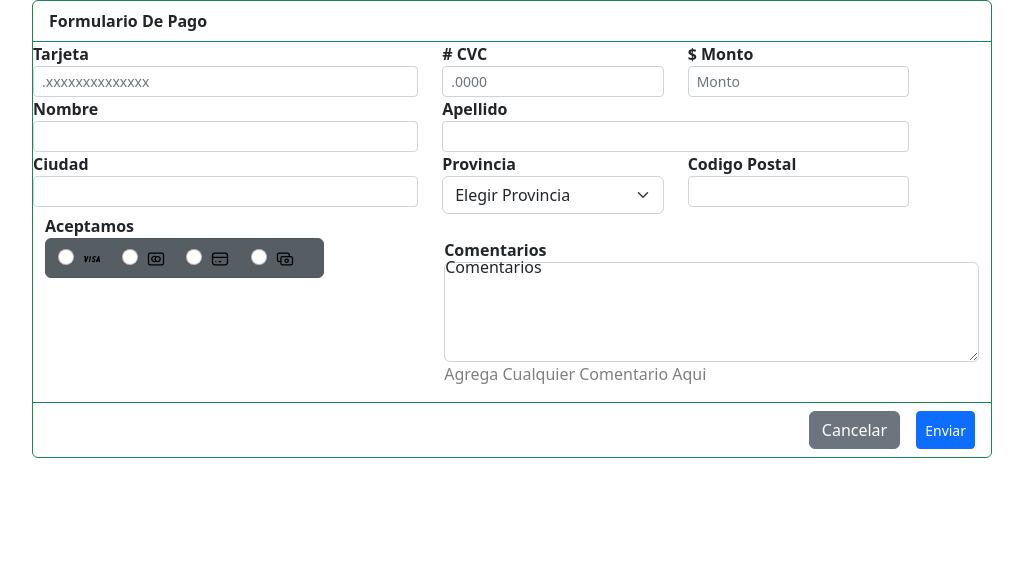
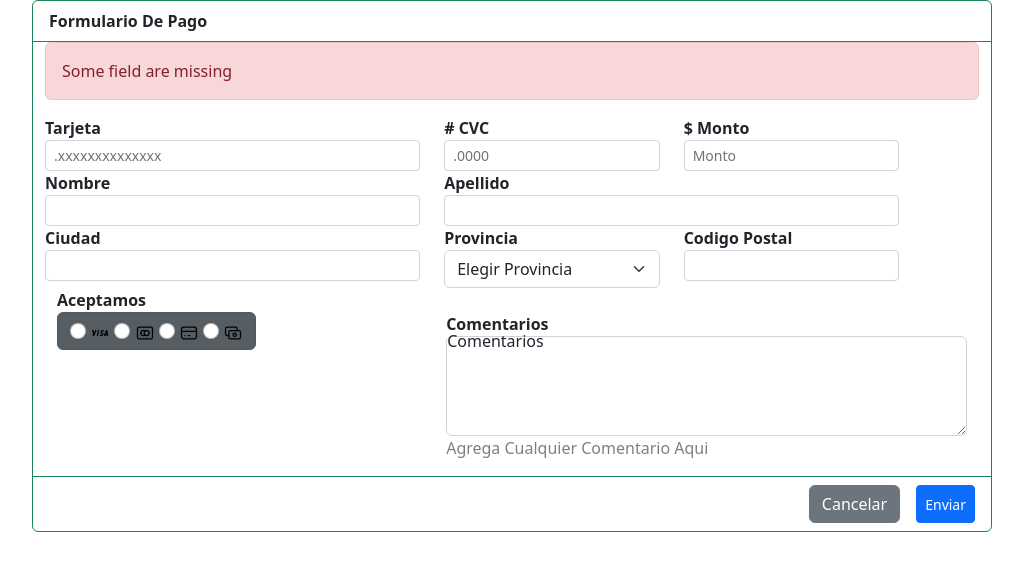
Before and after one commit to 4GeeksAcademy/Simon-torbett-Formulario, a plain HTML site: page index.html in a window 1280 px wide. Shown: the whole page, without its empty margins (50-1073 px from the left). Drawn offline with nearby package versions, Linux system fonts and the light colour scheme.

Commit message:
first commit

```diff
--- a/index.html
+++ b/index.html
@@ -18,7 +18,12 @@
             <div class="card-header bg-transparent border-success"> <b>Formulario De Pago</b></div>
             <form>
                 <fieldset>
+                    <div class="container">
+                        <div class="alert alert-danger">
+                            Some field are missing
+                        </div>
                     <div class="row">
+
                         <div class="col-5"> <B>Tarjeta</B>
                             <input class="form-control form-control-sm" type="text" placeholder=".xxxxxxxxxxxxxx"
                                 aria-label=".form-control-sm example">
@@ -60,7 +65,7 @@
                                     checked>
                                 <label class="btn btn-secondary" for="option1">
                                     <div>
-                                        <div class="form-check form-check-inline">
+
                                             <input class="form-check-input" type="radio" name="inlineRadioOptions"
                                                 id="inlineRadio1" value="option1">
                                             <label class="form-check-label" for="inlineRadio1"><svg
@@ -76,8 +81,8 @@
                                                         d="M16 9.5a.5 .5 0 0 0 -.5 -.5h-.75c-.721 0 -1.337 .521 -1.455 1.233l-.09 .534a1.059 1.059 0 0 0 1.045 1.233a1.059 1.059 0 0 1 1.045 1.233l-.09 .534a1.476 1.476 0 0 1 -1.455 1.233h-.75a.5 .5 0 0 1 -.5 -.5" />
                                                     <path d="M18 14h2.7" />
                                                 </svg></label>
-                                        </div>
-                                        <div class="form-check form-check-inline">
+
+
                                             <input class="form-check-input" type="radio" name="inlineRadioOptions"
                                                 id="inlineRadio2" value="option2">
                                             <label class="form-check-label" for="inlineRadio2"><svg
@@ -91,8 +96,8 @@
                                                     <path
                                                         d="M3 5m0 2a2 2 0 0 1 2 -2h14a2 2 0 0 1 2 2v10a2 2 0 0 1 -2 2h-14a2 2 0 0 1 -2 -2z" />
                                                 </svg></label>
-                                        </div>
-                                        <div class="form-check form-check-inline">
+
+
                                             <input class="form-check-input" type="radio" name="inlineRadioOptions"
                                                 id="inlineRadio2" value="option2">
                                             <label class="form-check-label" for="inlineRadio2"><svg
@@ -107,8 +112,8 @@
                                                     <path d="M7 15l.01 0" />
                                                     <path d="M11 15l2 0" />
                                                 </svg></label>
-                                        </div>
-                                        <div class="form-check form-check-inline">
+
+
                                             <input class="form-check-input" type="radio" name="inlineRadioOptions"
                                                 id="inlineRadio2" value="option2">
                                             <label class="form-check-label" for="inlineRadio2"><svg
@@ -123,7 +128,7 @@
                                                     <path
                                                         d="M17 9v-2a2 2 0 0 0 -2 -2h-10a2 2 0 0 0 -2 2v6a2 2 0 0 0 2 2h2" />
                                                 </svg></label>
-                                        </div>
+
                                     </div>
                                 </label>
                             </div>
```
